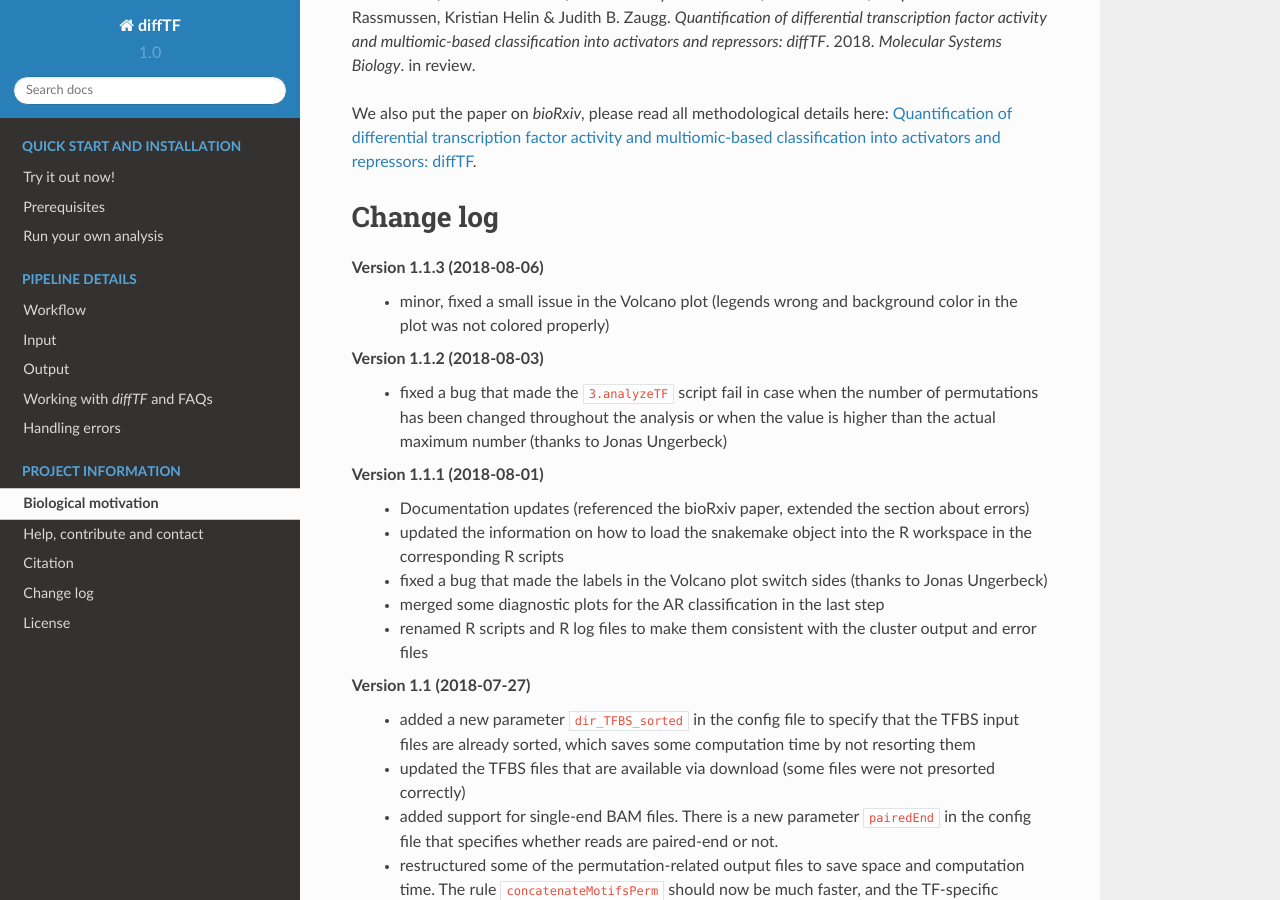
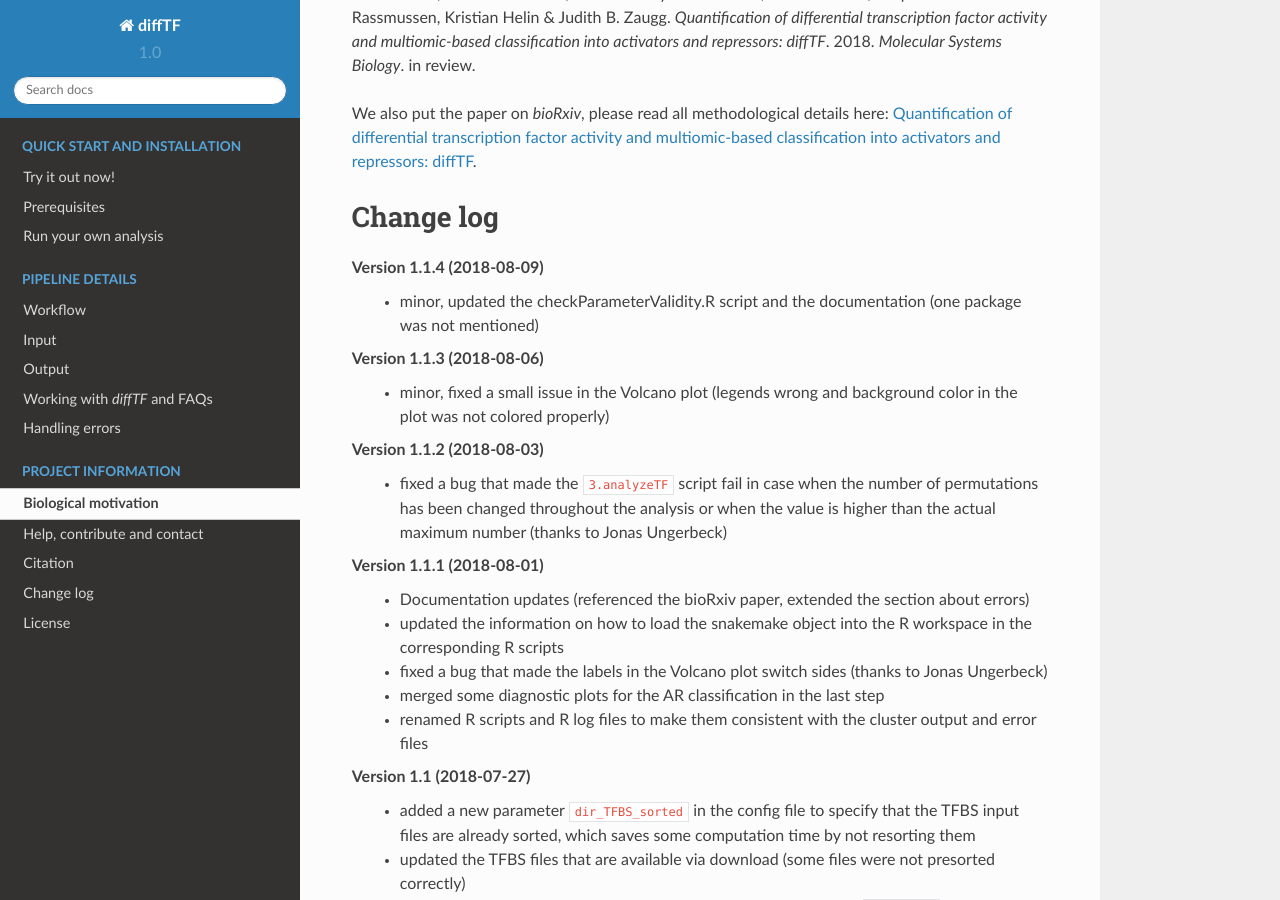
Before and after one commit to jfallmann/diffTF_Fork, a Sphinx documentation site: the page built from docs/projectInfo.rst, in a window 1280 px wide and 900 px high, scrolled down 876 px. Built offline with Sphinx 7.4.7 and the Read the Docs theme 2.0.0, drawn with Linux system fonts in a browser that asks for light colours.

Commit message:
Version 1.1.4, see Changelog

```diff
--- a/docs/chapter1.rst
+++ b/docs/chapter1.rst
@@ -98,7 +98,7 @@ A working ``R`` installation is needed and a number of packages from either CRAN
 
 .. code-block:: R
 
-  install.packages(c("checkmate", "futile.logger", "tidyverse", "reshape2", "RColorBrewer", "ggrepel", "lsr", "modeest", "boot", "grDevices", "pheatmap", "matrixStats", "locfdr"))
+  install.packages(c("checkmate", "futile.logger", "tidyverse", "reshape2", "RColorBrewer", "ggrepel", "lsr", "modeest", "boot", "grDevices", "pheatmap", "matrixStats", "locfdr", "pheatmap"))
   source("https://bioconductor.org/biocLite.R")
   biocLite(c("limma", "vsn", "csaw", "DESeq2", "DiffBind", "geneplotter", "Rsamtools"))
 
--- a/docs/projectInfo.rst
+++ b/docs/projectInfo.rst
@@ -30,6 +30,9 @@ We also put the paper on *bioRxiv*, please read all methodological details here:
 
 Change log
 ============================
+
+Version 1.1.4 (2018-08-09)
+    - minor, updated the checkParameterValidity.R script and the documentation (one package was not mentioned)
 
 Version 1.1.3 (2018-08-06)
     - minor, fixed a small issue in the Volcano plot (legends wrong and background color in the plot was not colored properly)
```
Also changed, not shown: 2 other files.
